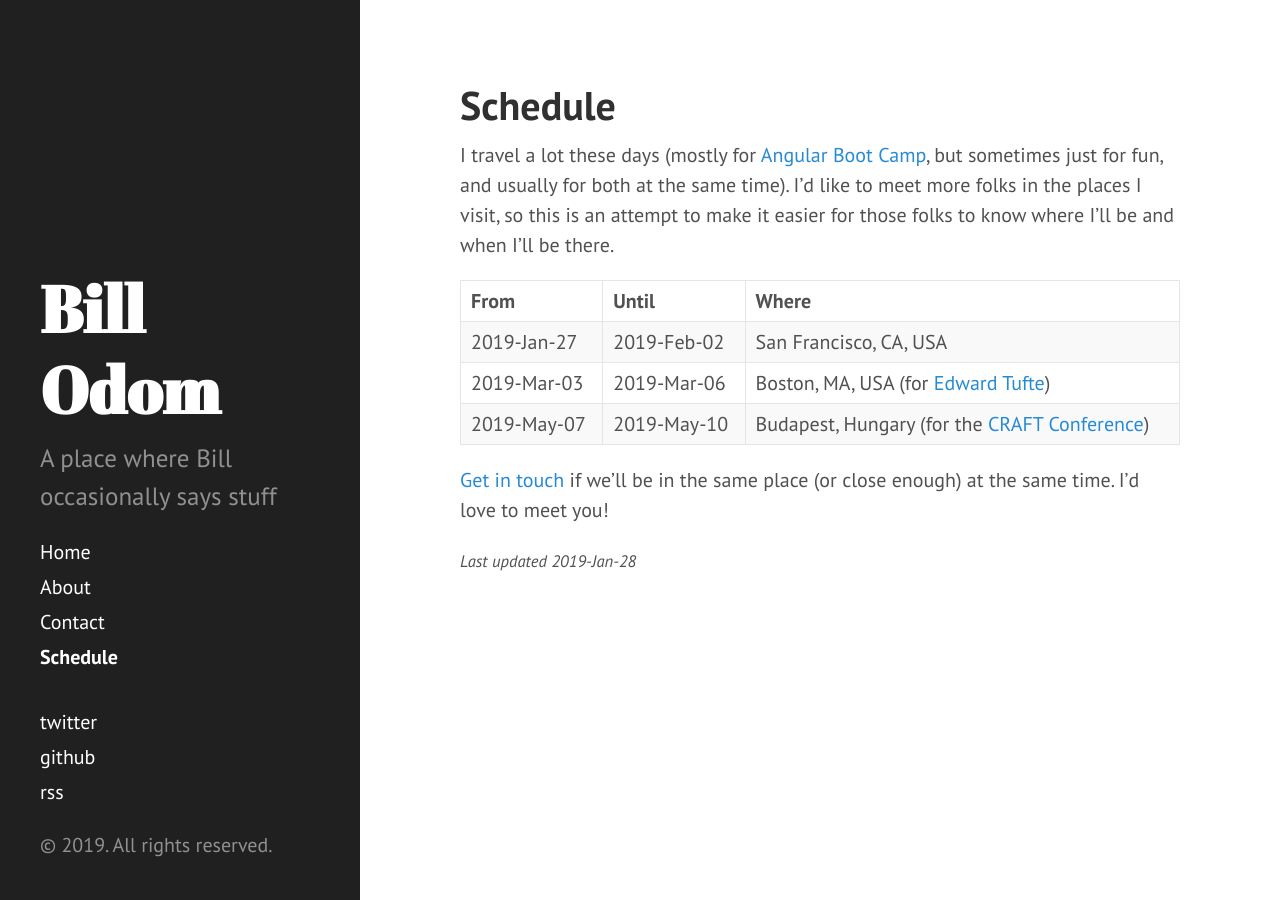
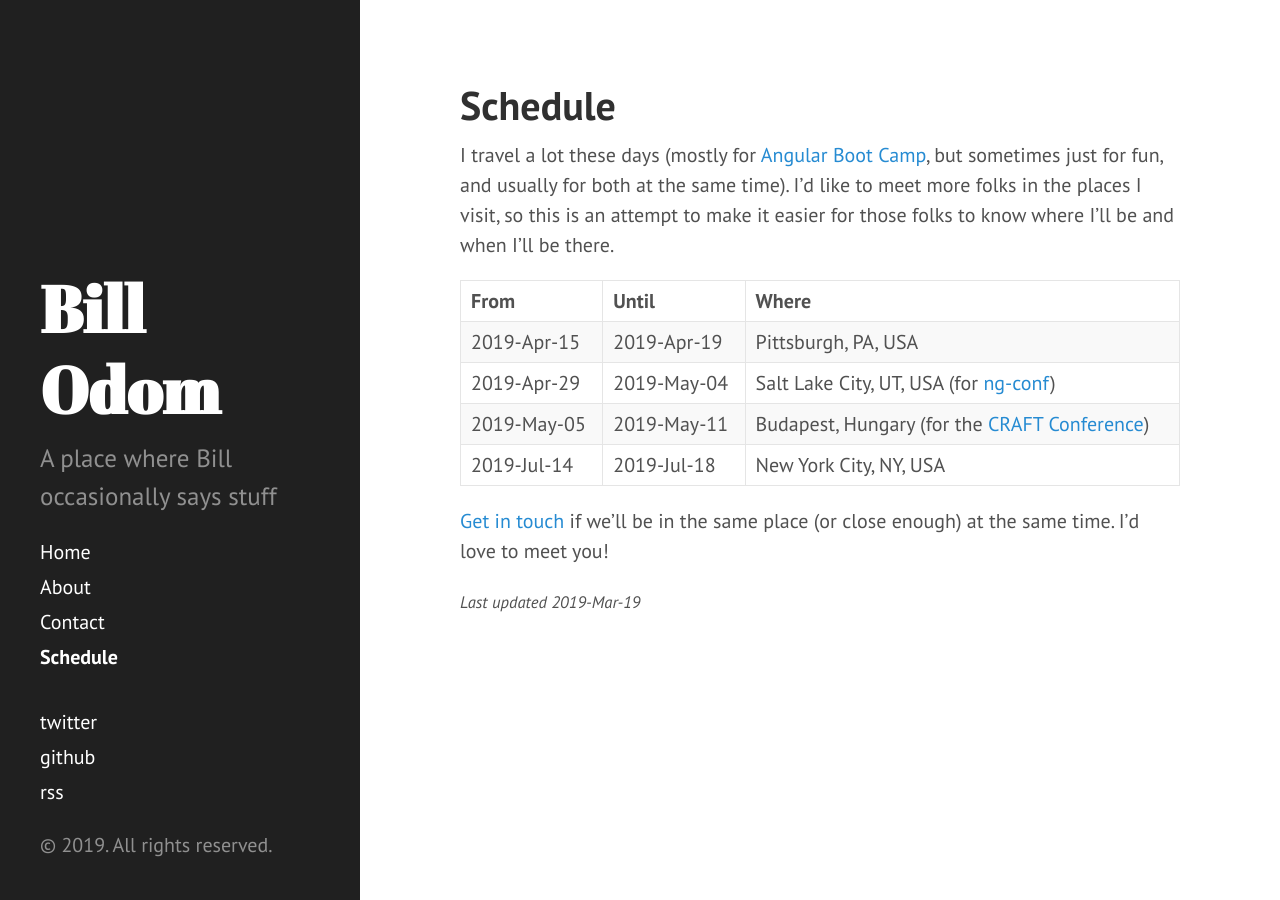
Before and after one commit to wnodom/wnodom.github.io, a Jekyll site: the page built from schedule.md, in a window 1280 px wide. Built offline with Jekyll 4.4.1, drawn with Linux system fonts in a browser that asks for light colours.

Commit message:
Update schedule

```diff
--- a/schedule.md
+++ b/schedule.md
@@ -1,16 +1,17 @@
 ---
 layout: page
 title: Schedule
-update_date: Mon Jan 28 16:39:49 2019
+update_date: 2019-03-19
 ---
 
 I travel a lot these days (mostly for [Angular Boot Camp](http://angularbootcamp.com/), but sometimes just for fun, and usually for both at the same time). I'd like to meet more folks in the places I visit, so this is an attempt to make it easier for those folks to know where I'll be and when I'll be there.
 
 | From        | Until       | Where
 |:------------|:------------|:-
-| 2019-Jan-27 | 2019-Feb-02 | San Francisco, CA, USA
-| 2019-Mar-03 | 2019-Mar-06 | Boston, MA, USA (for [Edward Tufte](https://www.edwardtufte.com/tufte/courses))
-| 2019-May-07 | 2019-May-10 | Budapest, Hungary (for the [CRAFT Conference](https://craft-conf.com/))
+| 2019-Apr-15 | 2019-Apr-19 | Pittsburgh, PA, USA
+| 2019-Apr-29 | 2019-May-04 | Salt Lake City, UT, USA (for [ng-conf](https://www.ng-conf.org))
+| 2019-May-05 | 2019-May-11 | Budapest, Hungary (for the [CRAFT Conference](https://craft-conf.com/))
+| 2019-Jul-14 | 2019-Jul-18 | New York City, NY, USA
 
 [Get in touch](/contact/) if we'll be in the same place (or close enough) at the same time. I'd love to meet you!
 
```
